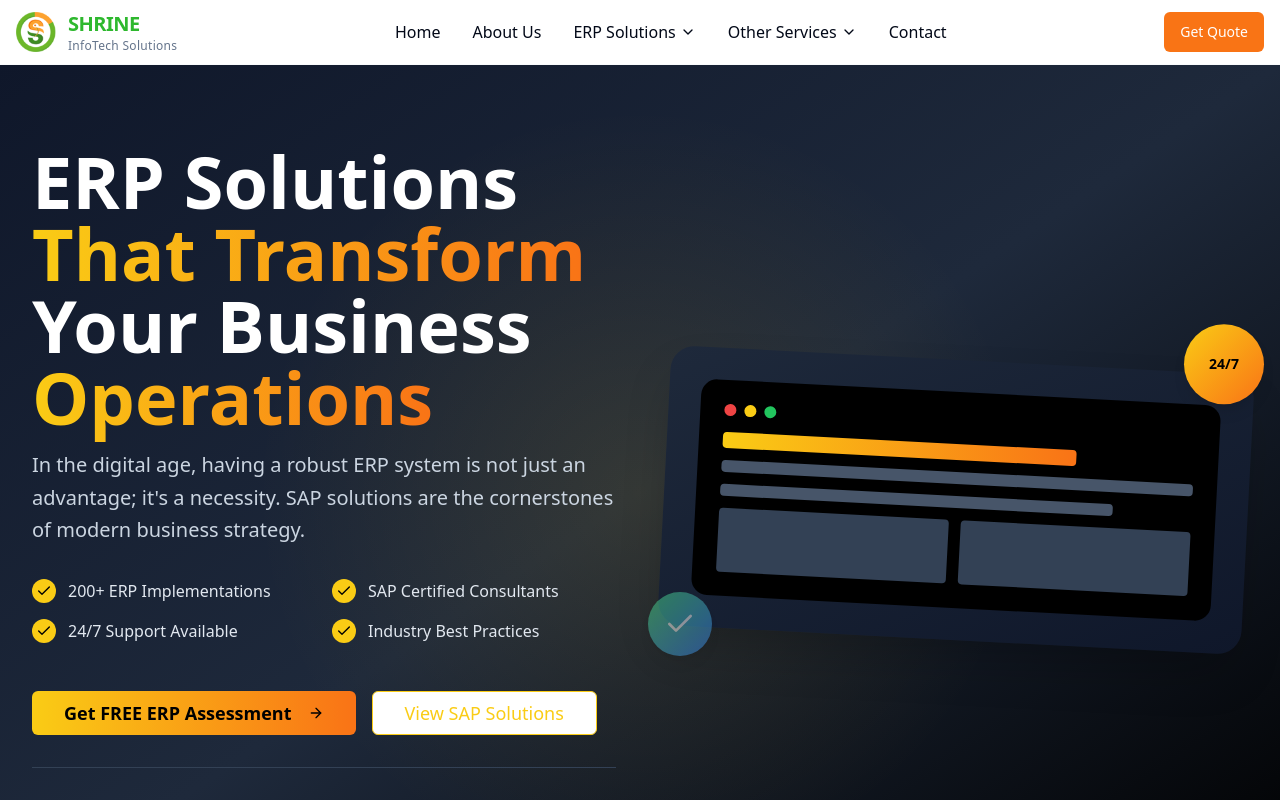
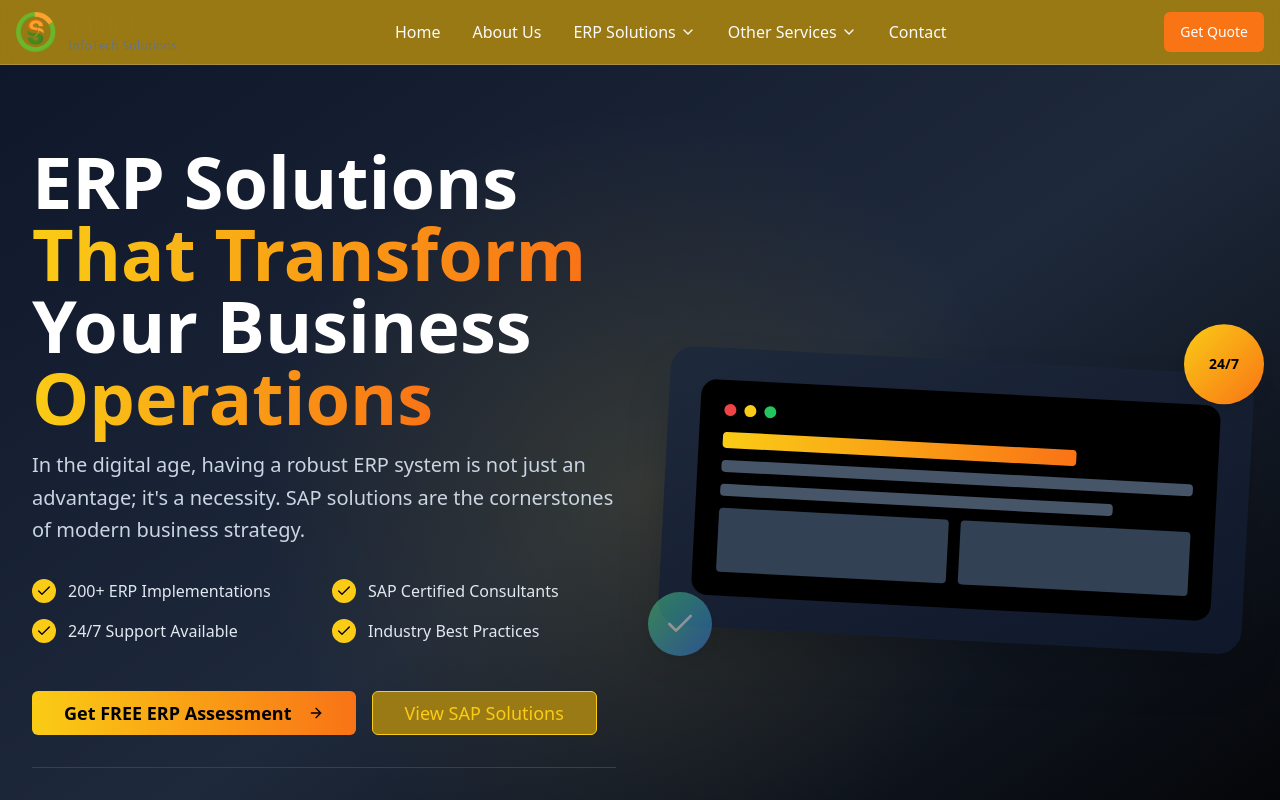
Before and after one commit to Charannnn0/shrineinfotechsample, a React (Vite) app: page / in a window 1280 px wide. Shown: the top 800 px of the page. Built offline with nearby package versions, Linux system fonts and the light colour scheme.

Commit message:
Set webpage background colors
Use the provided hex codes for the main and secondary background colors.

```diff
--- a/src/index.css
+++ b/src/index.css
@@ -8,20 +8,20 @@ All colors MUST be HSL.
 
 @layer base {
   :root {
-    --background: 0 0% 100%;
-    --foreground: 222.2 84% 4.9%;
+    --background: 46 76% 34%;
+    --foreground: 0 0% 98%;
 
-    --card: 0 0% 100%;
-    --card-foreground: 222.2 84% 4.9%;
+    --card: 46 76% 34%;
+    --card-foreground: 0 0% 98%;
 
-    --popover: 0 0% 100%;
-    --popover-foreground: 222.2 84% 4.9%;
+    --popover: 46 76% 34%;
+    --popover-foreground: 0 0% 98%;
 
-    --primary: 120 60% 45%;
+    --primary: 46 76% 34%;
     --primary-foreground: 0 0% 98%;
 
-    --secondary: 210 40% 96.1%;
-    --secondary-foreground: 120 60% 45%;
+    --secondary: 56 59% 39%;
+    --secondary-foreground: 0 0% 98%;
 
     --muted: 210 40% 96.1%;
     --muted-foreground: 215.4 16.3% 46.9%;
```
